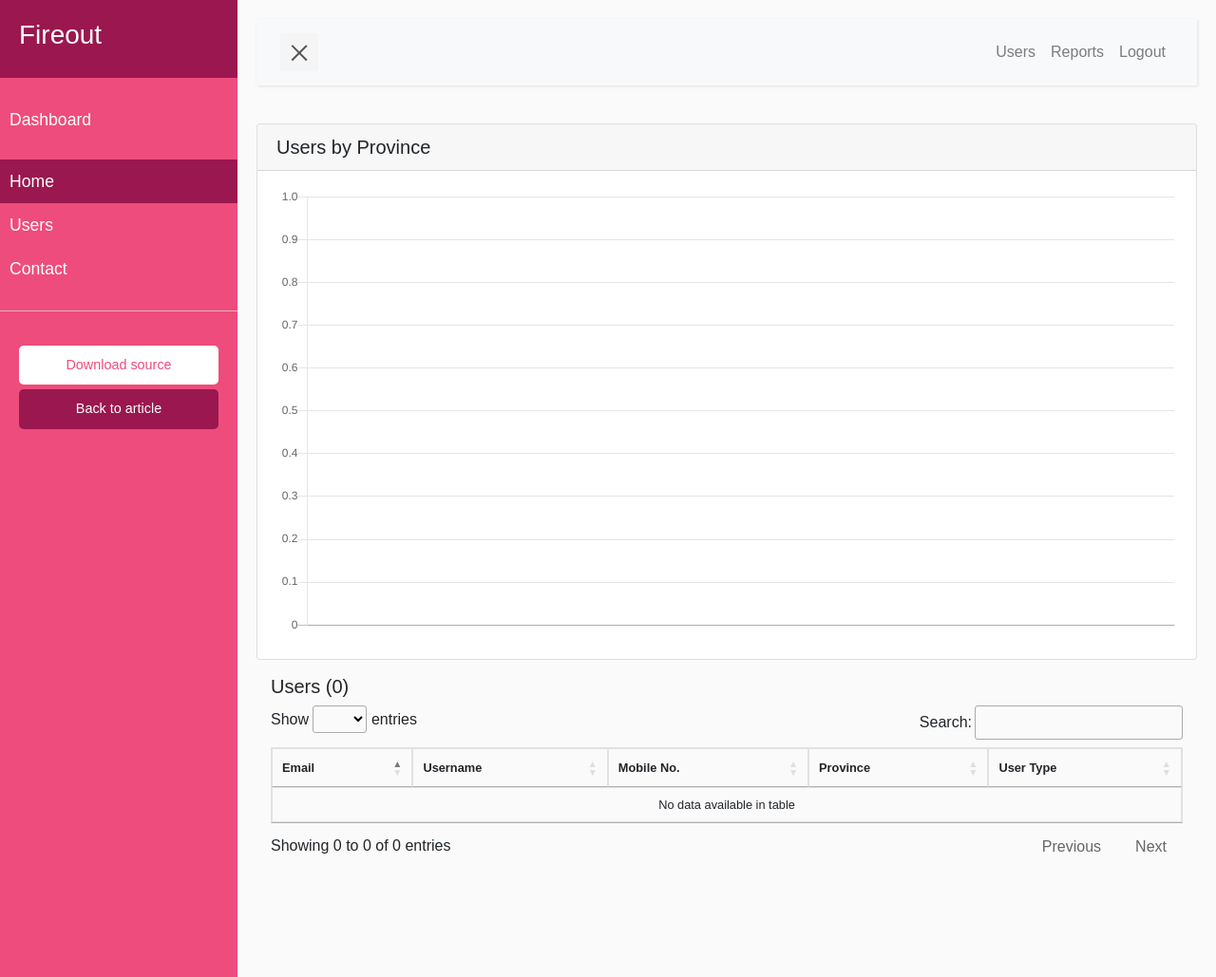
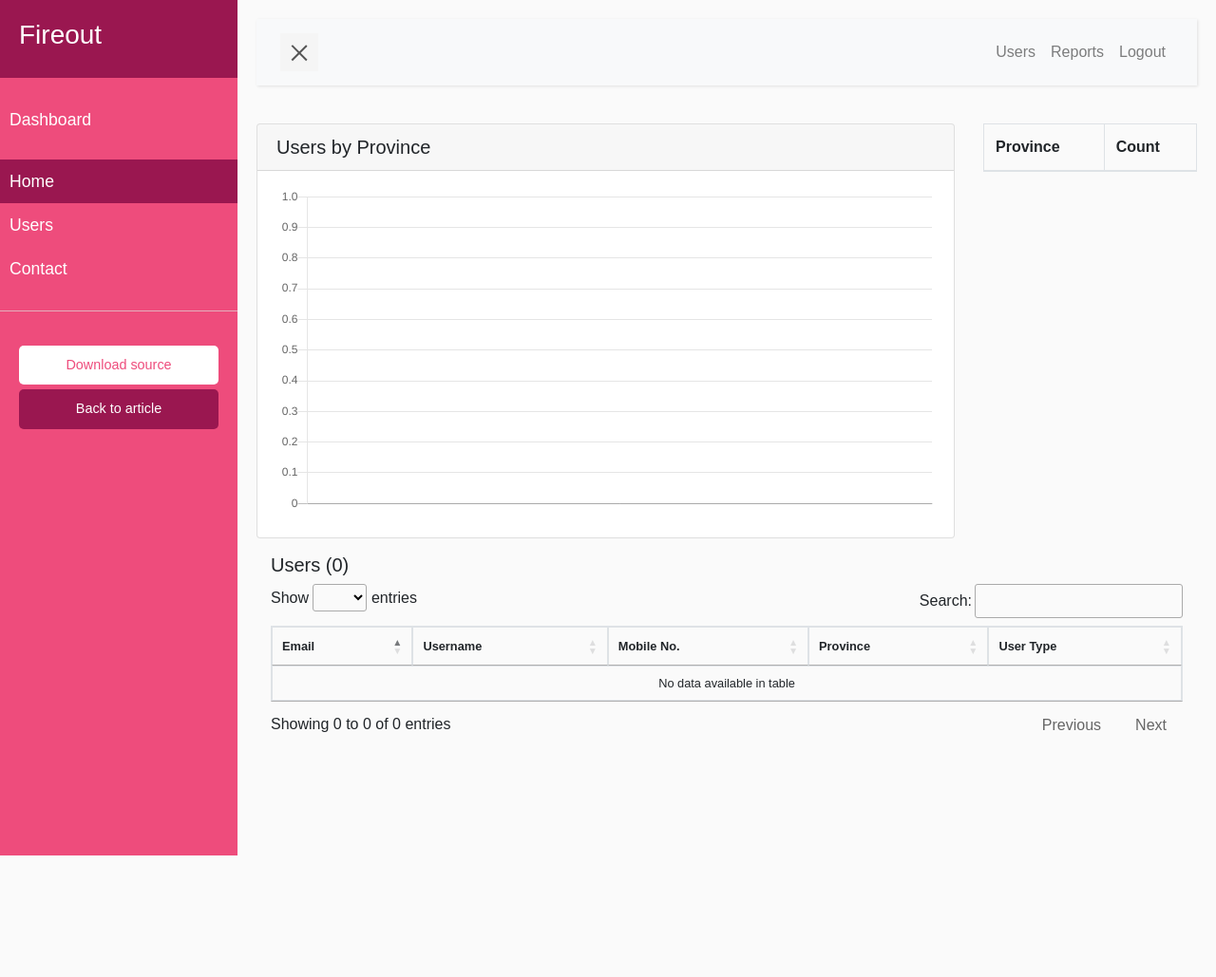
Before and after one commit to nujkram/fireout-dashboard, a Django app: page /dashboard/ in a window 1280 px wide. Shown: the whole page at 95% size. After the commit the page ends 901 px from the top, so only its background shows below. Run offline with Django 3.2, Linux system fonts and the light colour scheme; data that the repository does not hold is empty; parts of the project's set-up code (start-up, migrations or seed data) failed here and were passed over; some libraries are stand-ins or nearby versions.

```diff
--- a/templates/dashboard/home.html
+++ b/templates/dashboard/home.html
@@ -9,14 +9,30 @@
 
 {% block content %}
   <div class="row">
-  <div class="col-md-12 col-sm-12">
-    <div class="card">
-      <h5 class="card-header">Users by Province</h5>
-      <div class="card-body">
-        <canvas id="user-by-province" style="height: 100px;"></canvas>
+    <div class="col-md-9 col-sm-12">
+      <div class="card">
+        <h5 class="card-header">Users by Province</h5>
+        <div class="card-body">
+          <canvas id="user-by-province"></canvas>
+        </div>
       </div>
     </div>
-  </div>
+    <div class="col-md-3 col-sm-12">
+      <table class="table table-bordered table-responsive-md">
+        <thead>
+        <th>Province</th>
+        <th>Count</th>
+        </thead>
+        <tbody>
+        {% for key, province in users_by_province.items %}
+          <tr>
+            <td>{{ province.name }}</td>
+            <td>{{ province.count }}</td>
+          </tr>
+        {% endfor %}
+        </tbody>
+      </table>
+    </div>
   </div>
   <div class="container mt-3 mb-5 pb-5">
     <h5>Users ({{ all_users|length }})</h5>
```
